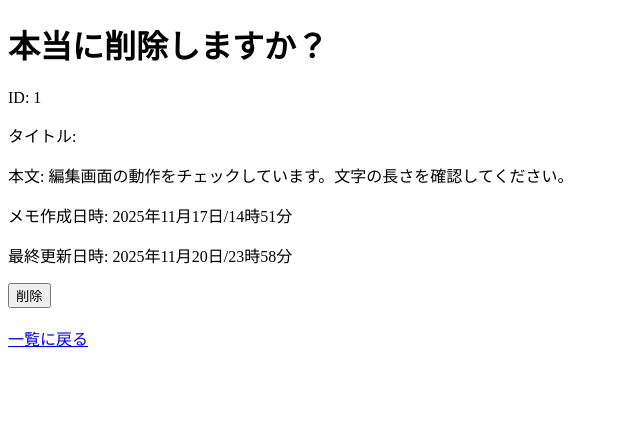
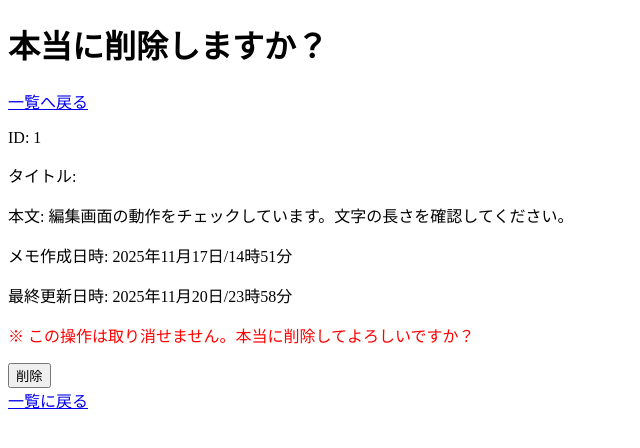
Before and after one commit to yuuki-hiroshima/memo-application, a Flask app: page /memos/1/delete in a window 1280 px wide. Shown: the top 448 px of the page, without its empty margins (0-640 px from the left). Run offline with Flask 3, Linux system fonts and the light colour scheme.

Commit message:
UI/UXの改善

```diff
--- a/templates/delete.html
+++ b/templates/delete.html
@@ -8,16 +8,29 @@
 <body>
   <h1>本当に削除しますか？</h1>
 
+  <p>
+    <a href="/memos">一覧へ戻る</a>
+  </p>
+
+  <div class="memo-detail">
     <p>ID: {{ memo.id }}</p>
     <p>タイトル: {{ memo.title }}</p>
     <p>本文: {{ memo.body }}</p>
     <p>メモ作成日時: {{ created_at }}</p>
     <p>最終更新日時: {{ updated_at }}</p>
+  </div>
 
-  <form action="/memos/{{ memo.id }}/delete" method="POST">
+  <p style="color: red;">
+    ※ この操作は取り消せません。本当に削除してよろしいですか？
+  </p>
+
+  <div>
+    <form action="/memos/{{ memo.id }}/delete" method="POST" style="display: inline;">
       <button type="submit">削除</button>
     </form>
     <br>
     <a href="/memos">一覧に戻る</a>
+  </div>
+
 </body>
 </html>
--- a/web_app.py
+++ b/web_app.py
@@ -34,6 +34,8 @@
             return render_template("new.html", error_message="登録する情報を入力してください。")
         else:
             return redirect("/memos")
+
+    return render_template("new.html")
 
 # list
 @app.route("/", methods=["GET"]) # トップページはあとから新規作成に移動
```
Also changed, not shown: 1 other file. Lines whose indentation alone changed are shown as unchanged.
